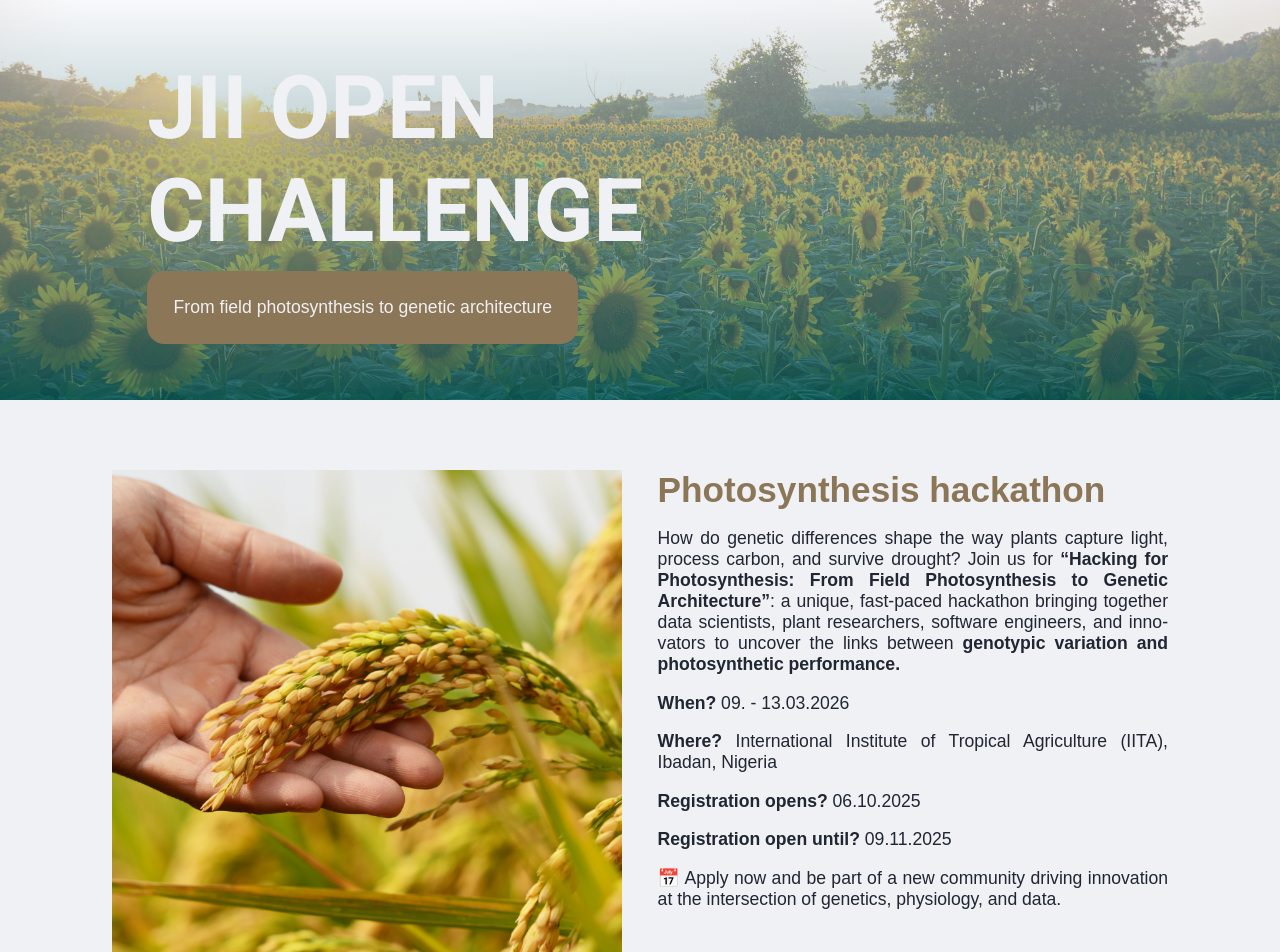
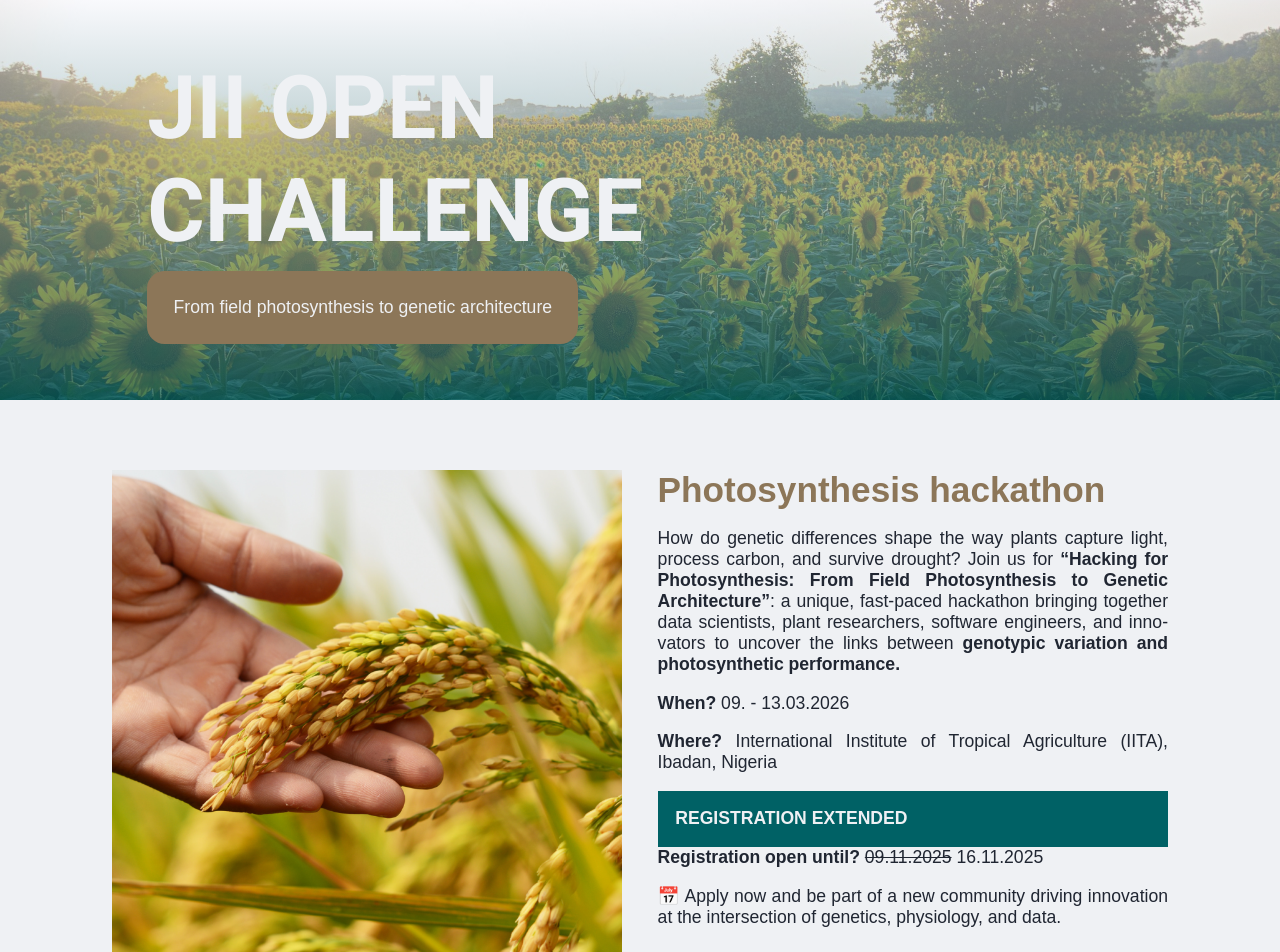
Before and after one commit to Computational-Biology-Aachen/2026-photosynthesis-hackathon, a SvelteKit app: page / in a window 1280 px wide. Shown: the top 952 px of the page. Built offline with nearby package versions, Linux system fonts and the light colour scheme.

Commit message:
dev: chg: extended deadline

```diff
--- a/src/lib/pico/text/Text.svelte
+++ b/src/lib/pico/text/Text.svelte
@@ -2,24 +2,34 @@
 	import type { Snippet } from 'svelte';
 	let {
 		children,
-		color = 'black'
+		color = 'black',
+		padding = 'lower'
 	}: {
 		children: Snippet;
 		color?: 'black' | 'white' | 'primary' | 'secondary';
+		padding?: 'lower' | 'all' | 'none';
 	} = $props();
 </script>
 
-<p class={`${color}`}>
+<p class={`${color} ${padding}`}>
 	{@render children()}
 </p>
 
 <style>
 	p {
 		font-size: 1rem;
-		margin: 0 0 var(--text-ypad) 0;
 		font-family: var(--font-family);
 		text-align: justify;
 		hyphens: auto;
+	}
+	.lower {
+		margin: 0 0 var(--text-ypad) 0;
+	}
+	.all {
+		margin: calc(var(--text-ypad) * 0.5);
+	}
+	.none {
+		margin: 0;
 	}
 	.black {
 		color: var(--black);
--- a/src/routes/+page.svelte
+++ b/src/routes/+page.svelte
@@ -20,6 +20,7 @@
 
 	import jiiLogo from '$lib/assets/jan-ingenhousz-institute-logo.png';
 	import mcLogo from '$lib/assets/mastercard-climate.png';
+	import Strikethrough from '$lib/pico/text/Strikethrough.svelte';
 </script>
 
 <svelte:head>
@@ -48,8 +49,17 @@
 			<Text
 				><Bold>Where?</Bold> International Institute of Tropical Agriculture (IITA),
 				Ibadan, Nigeria</Text>
-			<Text><Bold>Registration opens?</Bold> 06.10.2025</Text>
-			<Text><Bold>Registration open until?</Bold> 09.11.2025</Text>
+			<!-- <Text><Bold>Registration opens?</Bold> 06.10.2025</Text> -->
+			<div style="background-color: var(--primary); padding: 1rem;">
+				<Text
+					color="white"
+					padding="none"
+					><Bold>REGISTRATION EXTENDED</Bold>
+				</Text>
+			</div>
+			<Text
+				><Bold>Registration open until?</Bold>
+				<Strikethrough>09.11.2025</Strikethrough> 16.11.2025</Text>
 			<Text
 				>📅 Apply now and be part of a new community driving innovation at the
 				intersection of genetics, physiology, and data.</Text>
```
